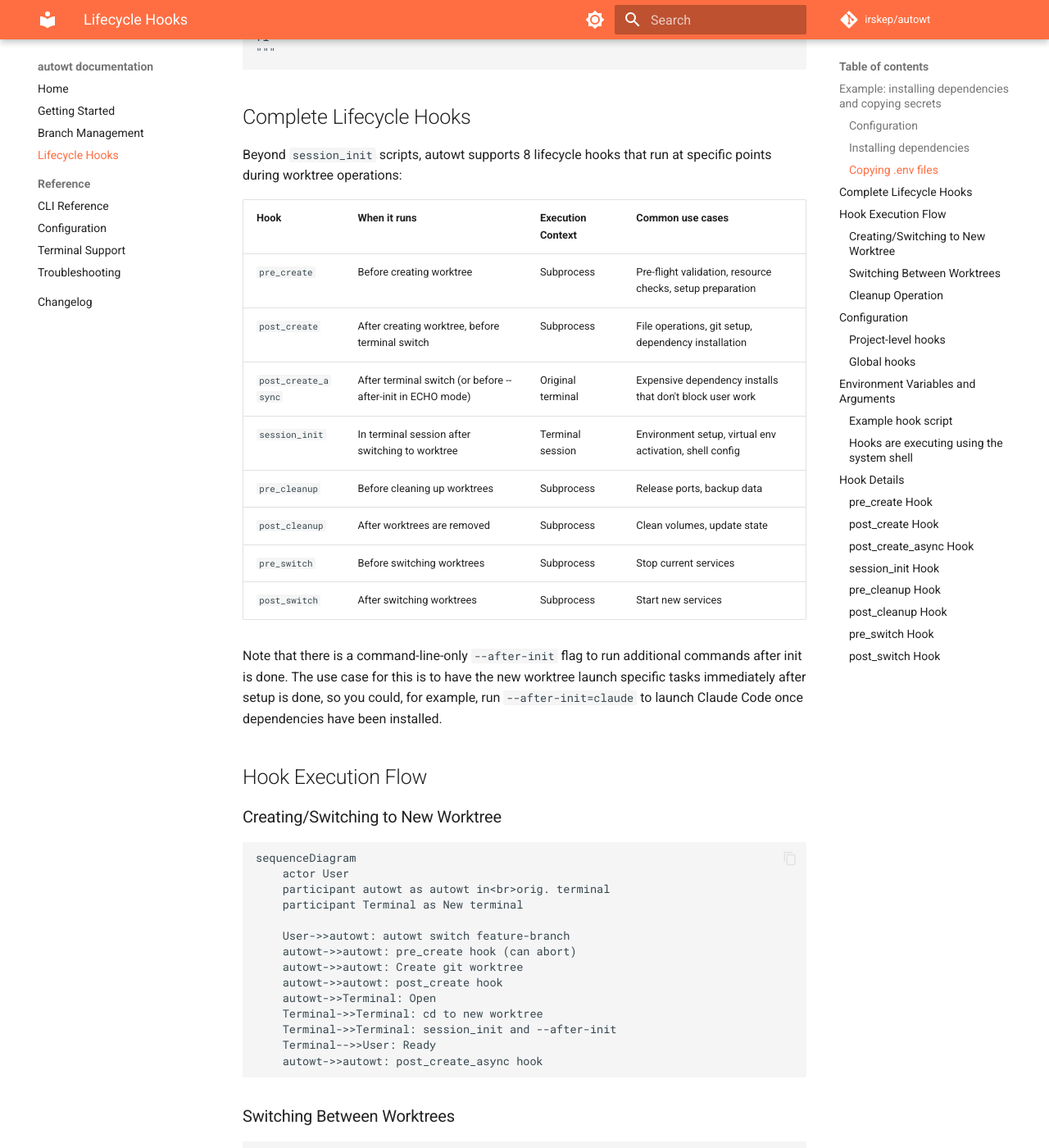
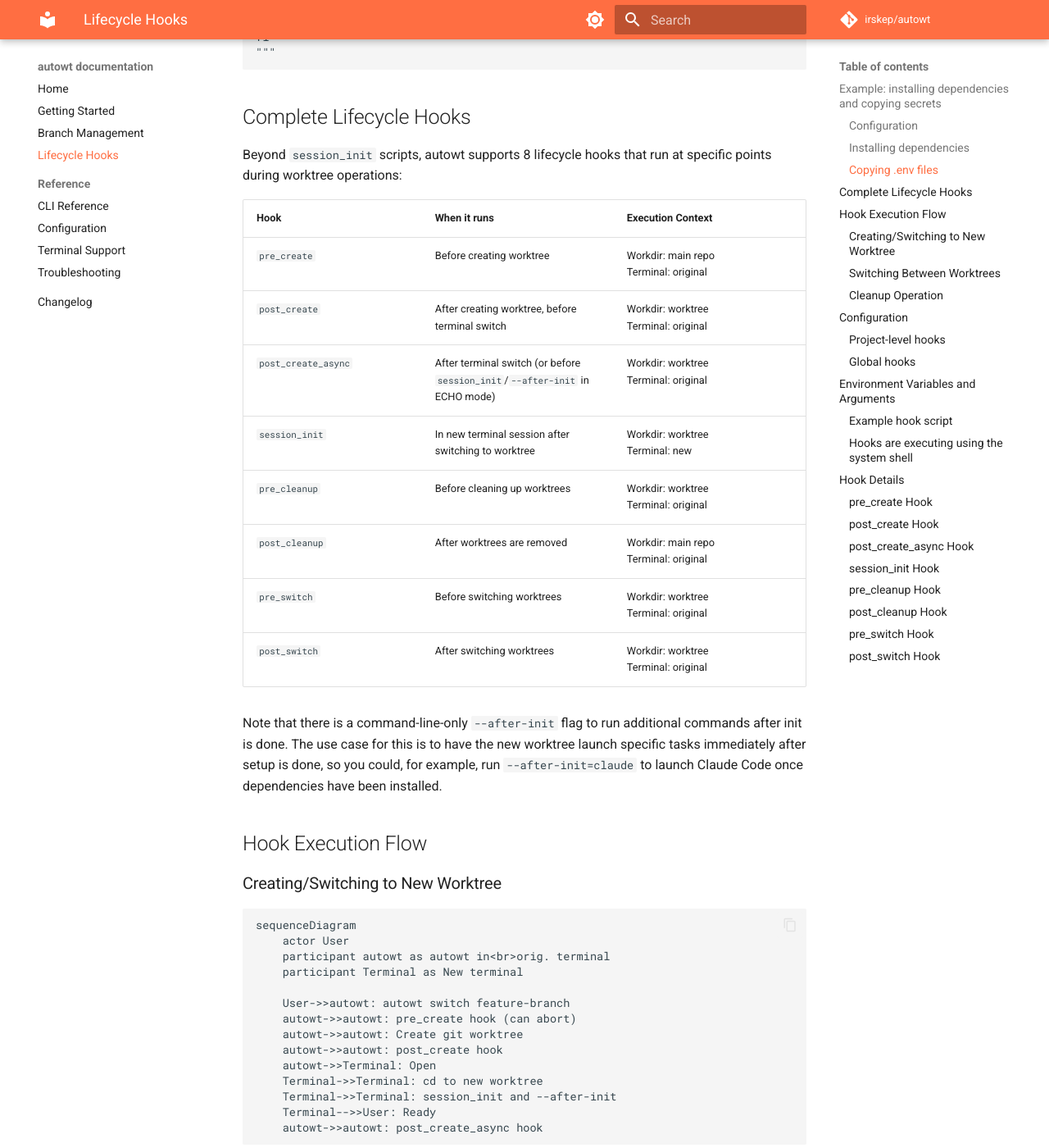
Before and after one commit to irskep/autowt, an MkDocs documentation site: the page built from docs/lifecyclehooks.md, in a window 1280 px wide and 1400 px high, scrolled down 1394 px. Shown: the whole window at 82% size. Built offline with MkDocs 1.6.1 and Material for MkDocs 9.7.7, drawn with Linux system fonts in a browser that asks for light colours; comment, search, counter and statistics services are not loaded; the version menu is left out; some of the changed text lies outside the part shown.

Commit message:
Update docs

````diff
--- a/docs/lifecyclehooks.md
+++ b/docs/lifecyclehooks.md
@@ -57,16 +57,18 @@ fi
 
 Beyond `session_init` scripts, autowt supports 8 lifecycle hooks that run at specific points during worktree operations:
 
-| Hook                | When it runs                                                | Execution Context | Common use cases                                          |
-| ------------------- | ----------------------------------------------------------- | ----------------- | --------------------------------------------------------- |
-| `pre_create`        | Before creating worktree                                    | Subprocess        | Pre-flight validation, resource checks, setup preparation |
-| `post_create`       | After creating worktree, before terminal switch             | Subprocess        | File operations, git setup, dependency installation       |
-| `post_create_async` | After terminal switch (or before --after-init in ECHO mode) | Original terminal | Expensive dependency installs that don't block user work  |
-| `session_init`      | In terminal session after switching to worktree             | Terminal session  | Environment setup, virtual env activation, shell config   |
-| `pre_cleanup`       | Before cleaning up worktrees                                | Subprocess        | Release ports, backup data                                |
-| `post_cleanup`      | After worktrees are removed                                 | Subprocess        | Clean volumes, update state                               |
-| `pre_switch`        | Before switching worktrees                                  | Subprocess        | Stop current services                                     |
-| `post_switch`       | After switching worktrees                                   | Subprocess        | Start new services                                        |
+<div class="autowt-hooks-wrapper"></div>
+
+| Hook | When it runs | Execution Context |
+| - | - | - |
+| `pre_create` | Before creating worktree | Workdir: main repo<br>Terminal: original |
+| `post_create` | After creating worktree, before terminal switch | Workdir: worktree<br>Terminal: original |
+| `post_create_async` | After terminal switch (or before `session_init`/`--after-init` in ECHO mode) | Workdir: worktree<br>Terminal: original |
+| `session_init` | In new terminal session after switching to worktree | Workdir: worktree<br>Terminal: new |
+| `pre_cleanup` | Before cleaning up worktrees | Workdir: worktree<br>Terminal: original |
+| `post_cleanup` | After worktrees are removed | Workdir: main repo<br>Terminal: original |
+| `pre_switch` | Before switching worktrees | Workdir: worktree<br>Terminal: original |
+| `post_switch` | After switching worktrees | Workdir: worktree<br>Terminal: original  |
 
 Note that there is a command-line-only `--after-init` flag to run additional commands after init is done. The use case for this is to have the new worktree launch specific tasks immediately after setup is done, so you could, for example, run `--after-init=claude` to launch Claude Code once dependencies have been installed.
 
@@ -157,10 +159,12 @@ post_cleanup = "echo 'Worktree cleanup complete'"
 
 All hooks receive the following environment variables:
 
-- `AUTOWT_WORKTREE_DIR`: Path to the worktree directory
+- `AUTOWT_WORKTREE_DIR`: Path to the worktree directory (always set, even if directory doesn't exist yet or has been deleted)
 - `AUTOWT_MAIN_REPO_DIR`: Path to the main repository directory
 - `AUTOWT_BRANCH_NAME`: Name of the branch
 - `AUTOWT_HOOK_TYPE`: Type of hook being executed
+
+**Working directory behavior**: Most hooks run with the worktree directory as their working directory. However, `pre_create` and `post_cleanup` hooks run with the **main repository directory** as their working directory, since the worktree doesn't exist yet (`pre_create`) or has been deleted (`post_cleanup`).
 
 ### Example hook script
 
@@ -219,8 +223,10 @@ If you need to use a different programming language, create a separate script fi
 ### `pre_create` Hook
 
 **Timing**: Before worktree creation begins
-**Execution Context**: Subprocess in parent directory (worktree doesn't exist yet)
+**Execution Context**: Subprocess in main repository directory
 **Use cases**: Pre-flight validation, resource availability checks, branch name validation
+
+The `pre_create` hook runs in the **main repository directory** (not the worktree directory, which doesn't exist yet). However, the `AUTOWT_WORKTREE_DIR` environment variable is still set to the path where the worktree will be created.
 
 The `pre_create` hook can **prevent worktree creation** by exiting with a non-zero status. If this hook fails, autowt will completely abort worktree creation before the worktree is created.
 
@@ -327,7 +333,10 @@ pre_cleanup = """
 ### `post_cleanup` Hook
 
 **Timing**: After worktrees and branches are removed
+**Execution Context**: Subprocess in main repository directory
 **Use cases**: Volume cleanup, global state updates
+
+The `post_cleanup` hook runs in the **main repository directory** (not the worktree directory, which has been deleted). However, the `AUTOWT_WORKTREE_DIR` environment variable is still set to the path where the worktree was located.
 
 ```toml
 [scripts]
--- a/docs/stylesheets/extra.css
+++ b/docs/stylesheets/extra.css
@@ -8,3 +8,19 @@
   width: 25% !important;
   min-width: 10rem !important;
 }
+
+/*
+  Target tables specifically on the Lifecycle Hooks page.
+  The .md-page--reference-lifecyclehooks class is added by Material for MkDocs
+  to the body tag of that specific page.
+*/
+.autowt-hooks-wrapper + div table th:first-of-type,
+.autowt-hooks-wrapper + div table td:first-of-type {
+  width: 23% !important;
+  min-width: 8rem !important;
+}
+
+.autowt-hooks-wrapper + div table th,
+.autowt-hooks-wrapper + div table td {
+  width: 25% !important;
+}
````
Also changed, not shown: other parts of docs/lifecyclehooks.md (+0 -2 lines), .autowt.toml.
